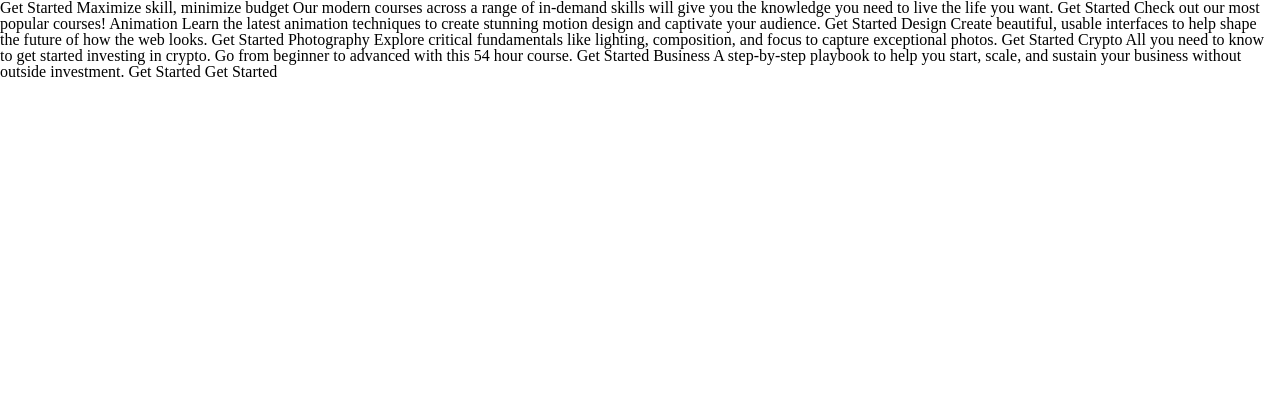
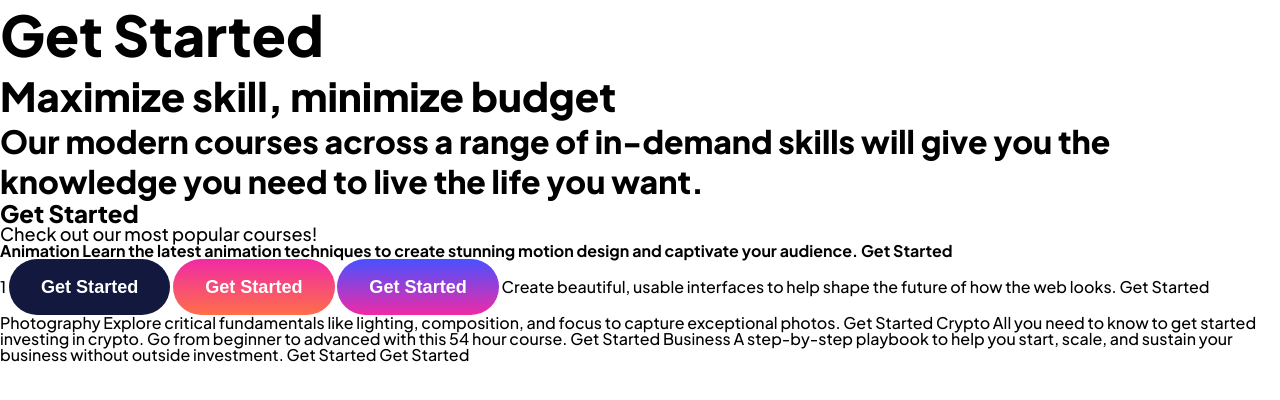
Before and after one commit to jefflangtech/elearning-landing-page, a plain HTML site: page index.html in a window 1280 px wide. Drawn offline with Linux system fonts and the light colour scheme.

Commit message:
Set up design system in CSS file

```diff
--- a/index.html
+++ b/index.html
@@ -3,6 +3,9 @@
 <head>
   <meta charset="UTF-8">
   <meta name="viewport" content="width=device-width, initial-scale=1.0">
+  <link rel="preconnect" href="https://fonts.googleapis.com">
+  <link rel="preconnect" href="https://fonts.gstatic.com" crossorigin>
+  <link href="https://fonts.googleapis.com/css2?family=Plus+Jakarta+Sans:wght@400;500;700;800&display=swap" rel="stylesheet">
   <link rel="stylesheet" href="resources/css/reset.css">
   <link rel="stylesheet" href="resources/css/index.css">
   <link rel="icon" type="image/png" sizes="32x32" href="resources/images/favicon-edited-32x32.png">
@@ -10,23 +13,28 @@
 </head>
 <body>
 
-  Get Started
+  <h1>Get Started</h1>
 
-  Maximize skill, minimize budget
+  <h2>Maximize skill, minimize budget</h2>
 
+  <h3>
     Our modern courses across a range of in-demand skills will give you the
     knowledge you need to live the life you want.
+  </h3>
 
-  Get Started
+  <h4>Get Started</h4>
 
-  Check out our most popular courses!
+  <p class="med">Check out our most popular courses!</p>
 
+  <p class="sm">
     Animation
     Learn the latest animation techniques to create stunning motion
     design and captivate your audience.
     Get Started
-
-  Design
+  </p>1
+  <button class="button b1">Get Started</button>
+  <button class="button b2">Get Started</button>
+  <button class="button b3">Get Started</button>
   Create beautiful, usable interfaces to help shape the future of
   how the web looks.
   Get Started
--- a/resources/css/index.css
+++ b/resources/css/index.css
@@ -0,0 +1,92 @@
+/*
+CSS File Structure:
+ - Design System
+*/
+
+/* Design System */
+:root {
+  --gray-blue: #666CA3;
+  --dark-blue: #13183F;
+  --gray: #83869A;
+  --dark-pink: #F74780;
+  --light-pink: #FFA7C3;
+  --white: #FFFFFF;
+  --pink-gradient: linear-gradient(#F02AA6, #FF6F48);
+  --purple-gradient: linear-gradient(#4851FF, #F02AA6);
+}
+
+html {
+  font-family: 'Plus Jakarta Sans', sans-serif;
+  font-size: 16px;
+  font-weight: 500;
+  line-height: 1.75rem;
+}
+
+h1,
+h2,
+h3,
+h4 {
+  font-weight: 800;
+}
+
+h1 {
+  font-size: 3.5rem;
+  line-height: 4.37rem;
+}
+
+h2 {
+  font-size: 2.5rem;
+  line-height: 3.19rem;
+}
+
+h3 {
+  font-size: 2rem;
+  line-height: 2.5rem;
+}
+
+h4 {
+  font-size: 1.5rem;
+}
+
+p.med {
+  font-size: 1.13rem;
+}
+
+p.sm {
+  font-weight: 700;
+}
+
+.button {
+  font-weight: 700;
+  font-size: 1.13rem;
+  line-height: 1.75rem;
+  color: var(--white);
+  border: none;
+  background: none;
+  padding-block: 0.88rem;
+  padding-inline: 2rem;
+  cursor: pointer;
+  border-radius: 1.75rem;
+  min-width: 9.75rem;
+}
+
+.b1 {
+  background-color: var(--dark-blue);
+}
+
+.b1:hover {
+  background-color: var(--gray-blue);
+}
+
+.b2 {
+  background-image: var(--pink-gradient);
+}
+
+.b3 {
+  background-image: var(--purple-gradient);
+}
+
+.b2:hover,
+.b3:hover {
+  opacity: 0.5;
+}
```
Lines whose indentation alone changed are shown as unchanged.
